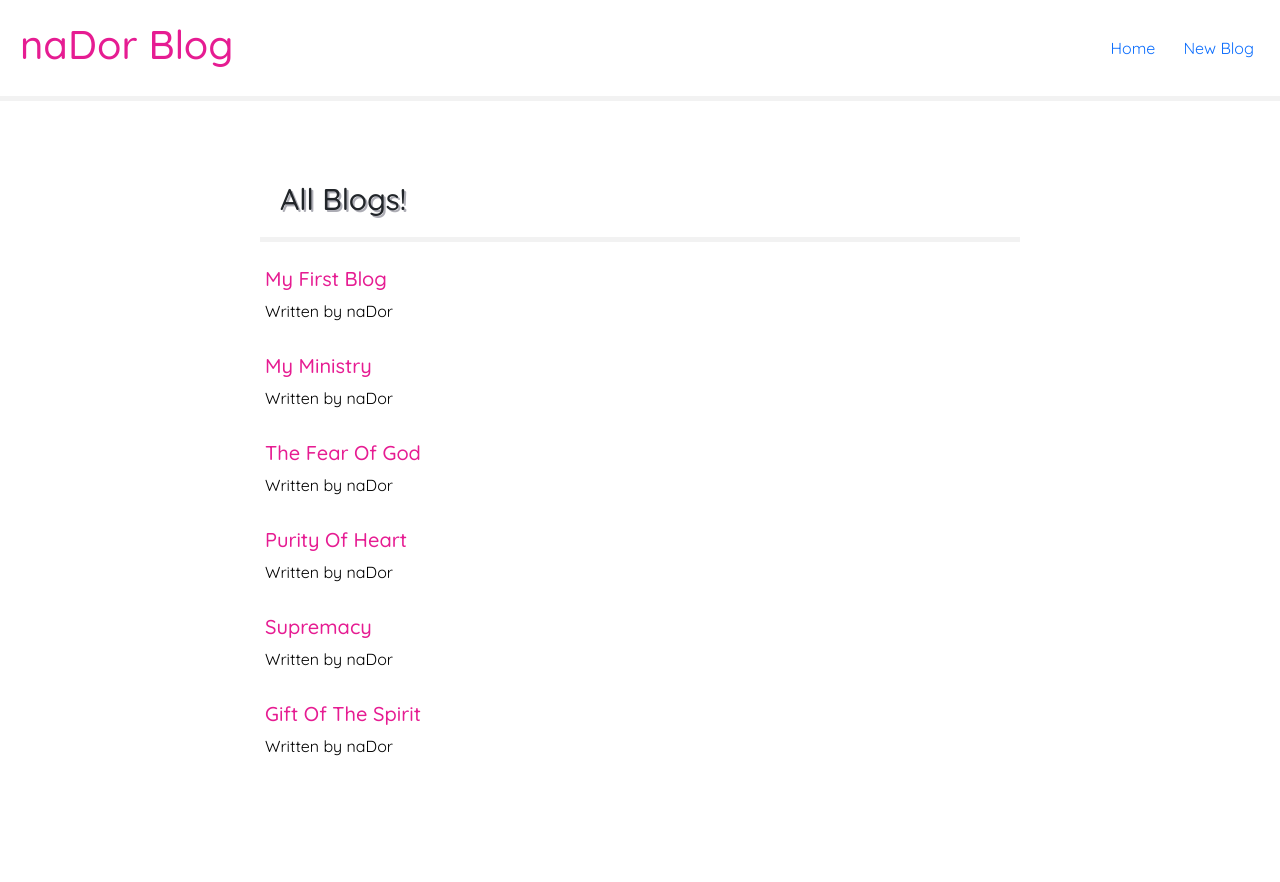
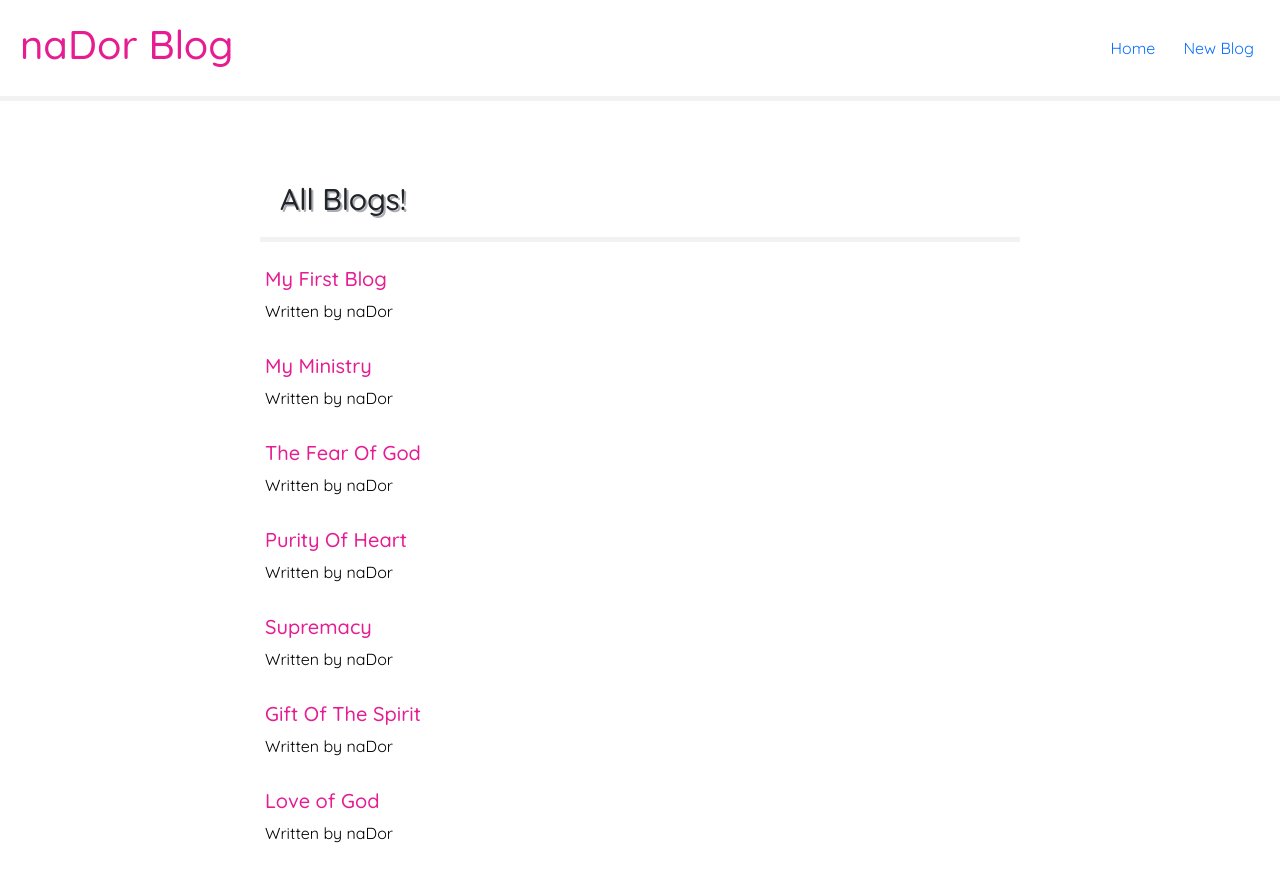
Before and after one commit to sharon5555/naDor-Blog, a React (Create React App) app in the folder nador-blog/: page / in a window 1280 px wide. Shown: the top 882 px of the page. Before the commit the page ends 844 px from the top, so only its background shows below. Built offline with nearby package versions, Linux system fonts and the light colour scheme; data requests are answered from the project's data file.

Commit message:
programmatic redirects

```diff
--- a/nador-blog/data/db.json
+++ b/nador-blog/data/db.json
@@ -4,38 +4,43 @@
       "title": "My First Blog",
       "body": "In my first blog, I embarked on an exciting journey of self-expression, eager to share my thoughts and experiences with the world. With a mix of trepidation and enthusiasm, I poured my heart into crafting engaging content that resonated with readers. From personal anecdotes to insightful reflections, I aimed to captivate and inspire. Each word was carefully chosen, every sentence meticulously crafted. As I hit the publish button, a wave of fulfillment washed over me, knowing that my words had the potential to make a difference in someone's life. My first blog marked the beginning of a beautiful relationship between me, my readers, and the power of words.",
       "author": "naDor",
-            "id": 1
+      "id": "1"
     },
     {
       "title": "My Ministry",
       "body": "In the context of the church, a ministry refers to a specific area of service or responsibility within the religious community. Ministries in the church can encompass a wide range of roles and activities, including pastoral care, worship leadership, education, outreach, missions, social justice, and more. Each ministry within a church typically focuses on a particular aspect of spiritual growth, community engagement, or congregational support. These ministries are often led by clergy, lay leaders, or volunteers who are passionate about serving the church and its members. The purpose of church ministries is to support and nurture the spiritual, emotional, and practical needs of individuals and the community as a whole, fostering a sense of belonging, faith development, and service to others.",
       "author": "naDor",
-            "id": 2
+      "id": "2"
     },
     {
       "title": "The Fear Of God",
       "body": "The fear of God is a concept deeply rooted in religious and spiritual traditions. It refers to a profound reverence, awe, and respect for the divine. It is not a fear of punishment or harm, but rather a recognition of God's power, holiness, and sovereignty. The fear of God is often seen as a guiding principle for moral living and spiritual growth, motivating individuals to seek righteousness, humility, and obedience. It is believed that by embracing the fear of God, one can develop a deeper connection with the divine, align their actions with divine will, and experience spiritual transformation. The fear of God is seen as a source of wisdom, guidance, and a foundation for a virtuous life.",
       "author": "naDor",
-            "id": 3
+      "id": "3"
     },
     {
       "title": "Purity Of Heart",
       "body": "The purity of heart is a state of inner integrity, sincerity, and moral clarity. It refers to having a sincere and genuine motive, free from deceit, malice, or impure intentions. A pure heart is characterized by honesty, compassion, and a genuine desire for goodness and truth. It involves aligning one's thoughts, emotions, and actions with high moral and ethical standards. A pure heart is open, receptive, and free from negativity, resentment, and selfishness. It allows for a deep connection with oneself, others, and the divine. Cultivating purity of heart involves self-reflection, self-discipline, and a commitment to personal growth, leading to a life of authenticity, kindness, and spiritual well-being.",
       "author": "naDor",
-            "id": 4
+      "id": "4"
     },
     {
       "title": "Supremacy",
       "body": "God's supremacy refers to the absolute and unrivaled authority, power, and sovereignty of the divine. It signifies that God is the ultimate source of all existence, knowledge, and wisdom. God's supremacy transcends human understanding and encompasses all aspects of creation, both seen and unseen. It denotes that God is above and beyond any earthly power or authority. The concept of God's supremacy is often associated with divine justice, mercy, and omniscience. It inspires awe, reverence, and humility in the face of the divine majesty. Recognizing God's supremacy encourages believers to submit to God's will, seek divine guidance, and live in accordance with divine principles, acknowledging that God's wisdom and purpose far surpass human comprehension.",
       "author": "naDor",
-            "id": 5
+      "id": "5"
     },
     {
       "title": "Gift Of The Spirit",
       "body": "The gift of the Spirit refers to the infusion of divine power and attributes by the Holy Spirit to believers. It includes various spiritual gifts like wisdom, healing, prophecy, and more. These gifts are freely given by God and empower individuals for ministry and the building up of the Church. They are not earned but demonstrate God's grace. The gift of the Spirit provides comfort, guidance, and empowerment in the lives of believers, reminding them of God's presence and involvement. It promotes unity, spiritual growth, and the advancement of God's purposes.",
       "author": "naDor",
-            "id": 6
+      "id": "6"
+    },
+    {
+      "id": "d662",
+      "title": "Love of God",
+      "body": "Christ's love is a profound and transformative force that surpasses human understanding. It is a sacrificial love, demonstrated through His selfless act of dying on the cross for our sins. Christ's love is unconditional, reaching out to the broken, the lost, and the marginalized. It offers forgiveness, redemption, and eternal life. His love is steadfast and unchanging, never wavering in the face of our failures and shortcomings. It is a love that heals, restores, and brings hope to the despairing. Christ's love is the greatest manifestation of God's grace, drawing us into a relationship of deep intimacy and eternal significance.",
+      "author": "naDor"
     }
-
   ]
 }
--- a/nador-blog/src/Create.js
+++ b/nador-blog/src/Create.js
@@ -1,10 +1,12 @@
 import { useState } from "react";
+import { useHistory } from 'react-router-dom';
 
 const Create = () => {
     const [title, setTitle ] = useState('');
     const [body, setBody ] = useState('');
     const [author, setAuthor ] = useState('sharon');
     const [isPending, setIsPending ] = useState(false);
+    const history = useHistory();
 
     const handleSubmit =(e) => {
         e.preventDefault();
@@ -15,12 +17,14 @@ const Create = () => {
         fetch('http://localhost:8000/blogs', {
             method: 'POST',
             headers: { "Content-Type": "application/json" },
-            body: JSON.strinify(blog)
+            body: JSON.stringify(blog)
         }).then (() => {
             console.log('new blog added')
             setIsPending(false);
 
-        })
+            history.push('/');
+        });
+
     }
 
     return (
```
Lines whose indentation alone changed are shown as unchanged.
